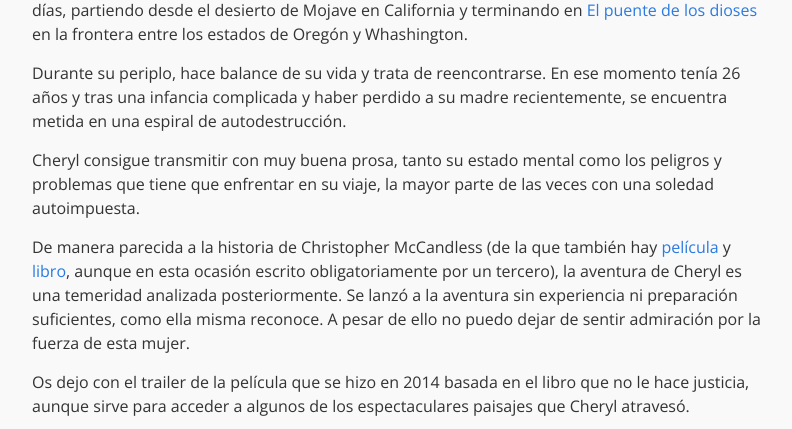
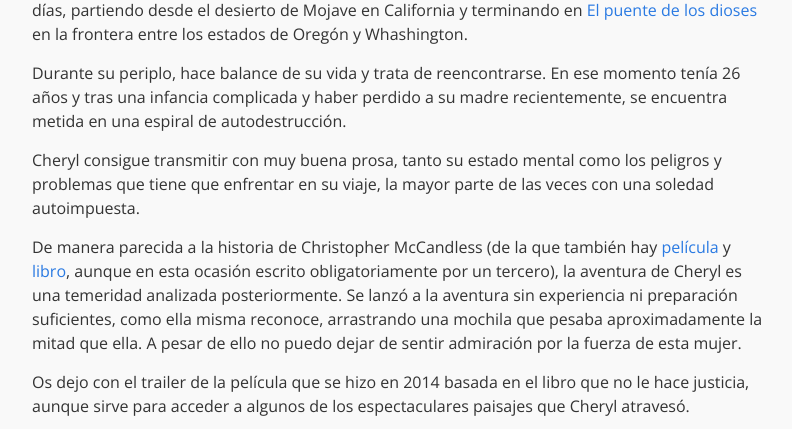
Before and after one commit to eduardofilo/eduardofilo.jekyll, a Jekyll site: the page built from _posts/2016-07-10-wild.md, in a window 1280 px wide and 900 px high, scrolled down 595 px, cut to the strip 0-429 px from the top of the window. Shown: the whole strip, without its empty margins (238-1030 px from the left). Built offline with Jekyll 4.4.1, drawn with Linux system fonts in a browser that asks for light colours.

Commit message:
Pequeños cambios.

```diff
--- a/_posts/2016-07-10-wild.md
+++ b/_posts/2016-07-10-wild.md
@@ -13,7 +13,7 @@ Durante su periplo, hace balance de su vida y trata de reencontrarse. En ese mom
 
 Cheryl consigue transmitir con muy buena prosa, tanto su estado mental como los peligros y problemas que tiene que enfrentar en su viaje, la mayor parte de las veces con una soledad autoimpuesta.
 
-De manera parecida a la historia de Christopher McCandless (de la que también hay [película](http://www.imdb.com/title/tt0758758/) y [libro](https://en.wikipedia.org/wiki/Into_the_Wild_(book)), aunque en esta ocasión escrito obligatoriamente por un tercero), la aventura de Cheryl es una temeridad analizada posteriormente. Se lanzó a la aventura sin experiencia ni preparación suficientes, como ella misma reconoce. A pesar de ello no puedo dejar de sentir admiración por la fuerza de esta mujer.
+De manera parecida a la historia de Christopher McCandless (de la que también hay [película](http://www.imdb.com/title/tt0758758/) y [libro](https://en.wikipedia.org/wiki/Into_the_Wild_(book)), aunque en esta ocasión escrito obligatoriamente por un tercero), la aventura de Cheryl es una temeridad analizada posteriormente. Se lanzó a la aventura sin experiencia ni preparación suficientes, como ella misma reconoce, arrastrando una mochila que pesaba aproximadamente la mitad que ella. A pesar de ello no puedo dejar de sentir admiración por la fuerza de esta mujer.
 
 Os dejo con el trailer de la película que se hizo en 2014 basada en el libro que no le hace justicia, aunque sirve para acceder a algunos de los espectaculares paisajes que Cheryl atravesó.
 
```
